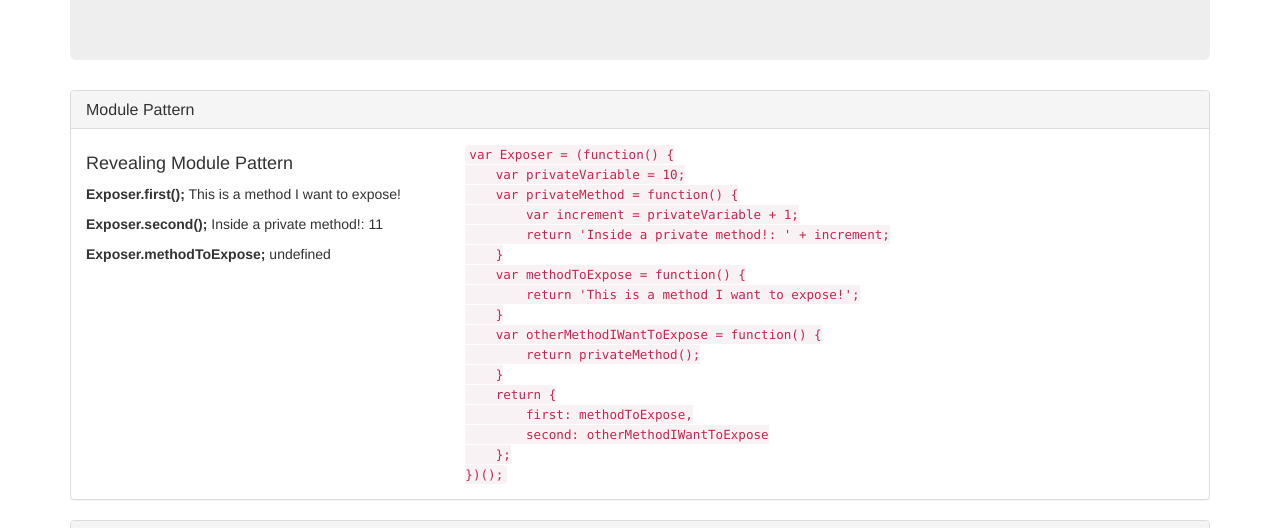
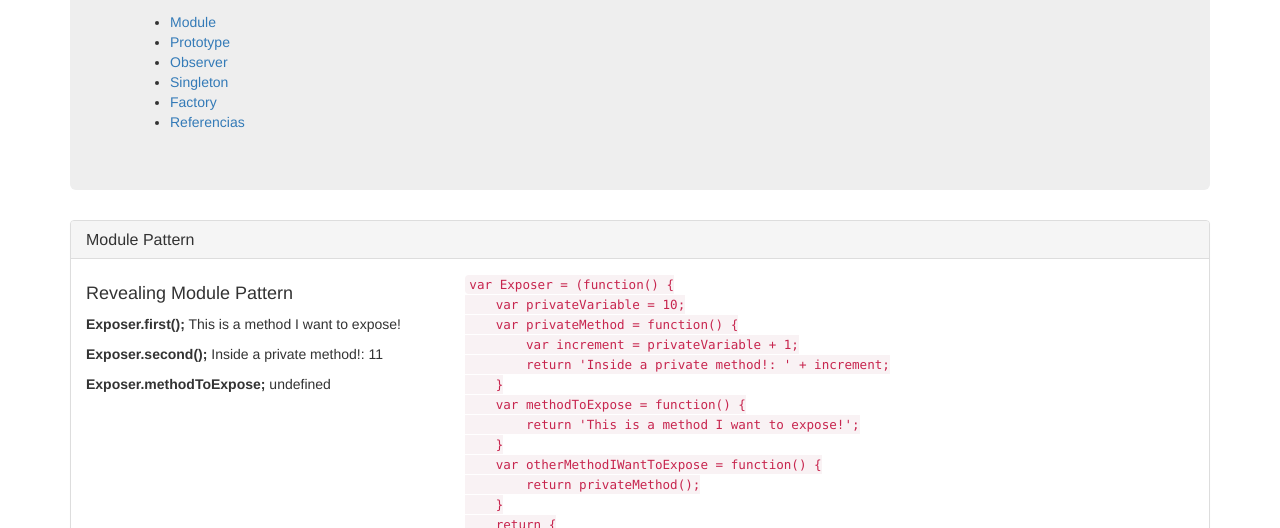
Before and after one commit to lenin-anzen/javascript-design-patterns, a plain HTML site: page docs/index.html in a window 1280 px wide. Shown: the part 257-785 px from the top of the page. Drawn offline with nearby package versions, Linux system fonts and the light colour scheme.

Commit message:
Anchor menu

```diff
--- a/docs/index.html
+++ b/docs/index.html
@@ -22,8 +22,16 @@
                 <h1>Javascript - ECMAScript 5</h1>
                 <h3>Javascript Design Patterns</h3>
                 <p>Un patrón es una solución reutilizable para un problema común en el diseño de software, en este caso, una aplicación de JavaScript.</p>
+                <ul>
+                    <li><a href="#module">Module</a></li>
+                    <li><a href="#prototype">Prototype</a></li>
+                    <li><a href="#observer">Observer</a></li>
+                    <li><a href="#singleton">Singleton</a></li>
+                    <li><a href="#factory">Factory</a></li>
+                    <li><a href="#references">Referencias</a></li>
+                </ul>
             </div>
-            <div class="panel panel-default">
+            <div class="panel panel-default" id="module">
                 <div class="panel-heading">
                     <h3 class="panel-title"><a href="" title="Module Pattern">Module Pattern</a></h3>
                 </div>
@@ -57,7 +65,7 @@
                     </div>
                 </div>
             </div>
-            <div class="panel panel-default">
+            <div class="panel panel-default"id="prototype">
                 <div class="panel-heading">
                     <h3 class="panel-title"><a href="" title="Prototype Pattern">Prototype Pattern</a></h3>
                 </div>
@@ -92,7 +100,7 @@ var car = new TeslaModelS();</code>
                     </div>
                 </div>
             </div>
-            <div class="panel panel-default">
+            <div class="panel panel-default" id="observer">
                 <div class="panel-heading">
                     <h3 class="panel-title"><a href="" title="Observer Pattern">Observer Pattern</a></h3>
                 </div>
@@ -158,7 +166,7 @@ subject.subscribeObserver(observer4);</code>
                     </div>
                 </div>
             </div>
-            <div class="panel panel-default">
+            <div class="panel panel-default" id="singleton">
                 <div class="panel-heading">
                     <h3 class="panel-title"><a href="" title="Singleton Pattern">Singleton Pattern</a></h3>
                 </div>
@@ -225,7 +233,7 @@ var officePrinter2 = printer.getInstance();</code>
                     </div>
                 </div>
             </div>
-            <div class="panel panel-default">
+            <div class="panel panel-default" id="factory">
                 <div class="panel-heading">
                     <h3 class="panel-title"><a href="https://addyosmani.com/resources/essentialjsdesignpatterns/book/#factorypatternjavascript" title="Factory Pattern">Factory Pattern</a></h3>
                 </div>
@@ -279,9 +287,9 @@ var cherokee = CarMaker.factory('SUV');</code>
                     </div>
                 </div>
             </div>
-            <div class="panel panel-default">
+            <div class="panel panel-default" id="references">
                 <div class="panel-heading">
-                    <h3 class="panel-title">Bibliografía</h3>
+                    <h3 class="panel-title">Referencias</h3>
                 </div>
                 <div class="panel-body">
                     <div class="row">
```
